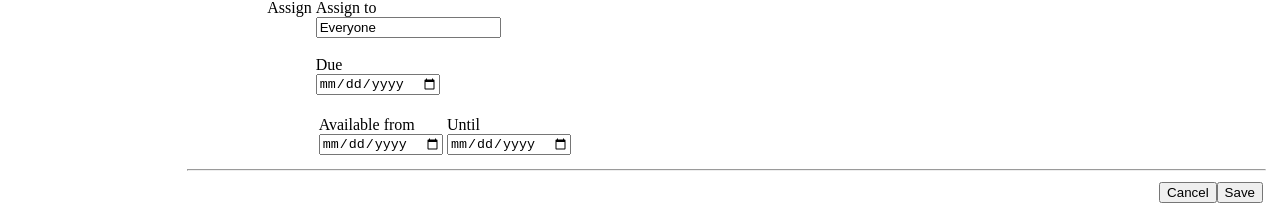
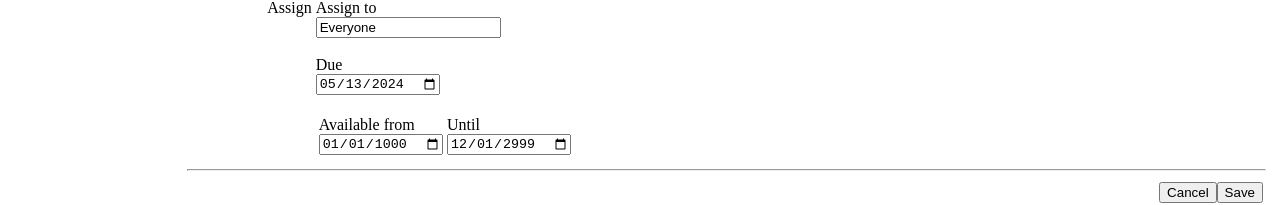
Before and after one commit to adrodvaz04/kambaz-next-js, a Next.js app: page /courses/1/assignments/1 in a window 1280 px wide. Shown: the part 444-649 px from the top of the page. Built offline with nearby package versions, Linux system fonts and the light colour scheme.

Commit message:
chore: add default values

```diff
--- a/app/(kambaz)/account/signin/page.tsx
+++ b/app/(kambaz)/account/signin/page.tsx
@@ -3,7 +3,7 @@ export default function Signin() {
  return (
    <div id="wd-signin-screen">
      <h3>Sign in</h3>
-     <input placeholder="username" className="wd-username" /> <br />
+     <input placeholder="username" type="text" className="wd-username" /> <br />
      <input placeholder="password" type="password" className="wd-password" /> <br />
      <Link href="/dashboard" id="wd-signin-btn"> Sign in </Link> <br />
      <Link href="signup" id="wd-signup-link"> Sign up </Link>
--- a/app/(kambaz)/courses/[cid]/assignments/[aid]/page.tsx
+++ b/app/(kambaz)/courses/[cid]/assignments/[aid]/page.tsx
@@ -132,7 +132,7 @@ export default function AssignmentEditor() {
 
               <label htmlFor="wd-due-date"> Due</label>
               <br />
-              <input type="date" defaultValue="05-13-2024" id="wd-due-date" />
+              <input type="date" defaultValue="2024-05-13" id="wd-due-date" />
               <br /> <br />
               <table>
                 <tbody>
@@ -142,12 +142,12 @@ export default function AssignmentEditor() {
                       Available from
                     </label>
                     <br />
-                    <input type="date" id="wd-available-from-date" />
+                    <input type="date" id="wd-available-from-date" defaultValue={"1000-01-01"}/>
                   </td>
                   <td>
                     <label htmlFor="wd-available-until-date"> Until </label>
                     <br />
-                    <input type="date" id="wd-available-until-date" />
+                    <input type="date" id="wd-available-until-date" defaultValue={"2999-12-01"}/>
                   </td>
                   </tr>
 
```
